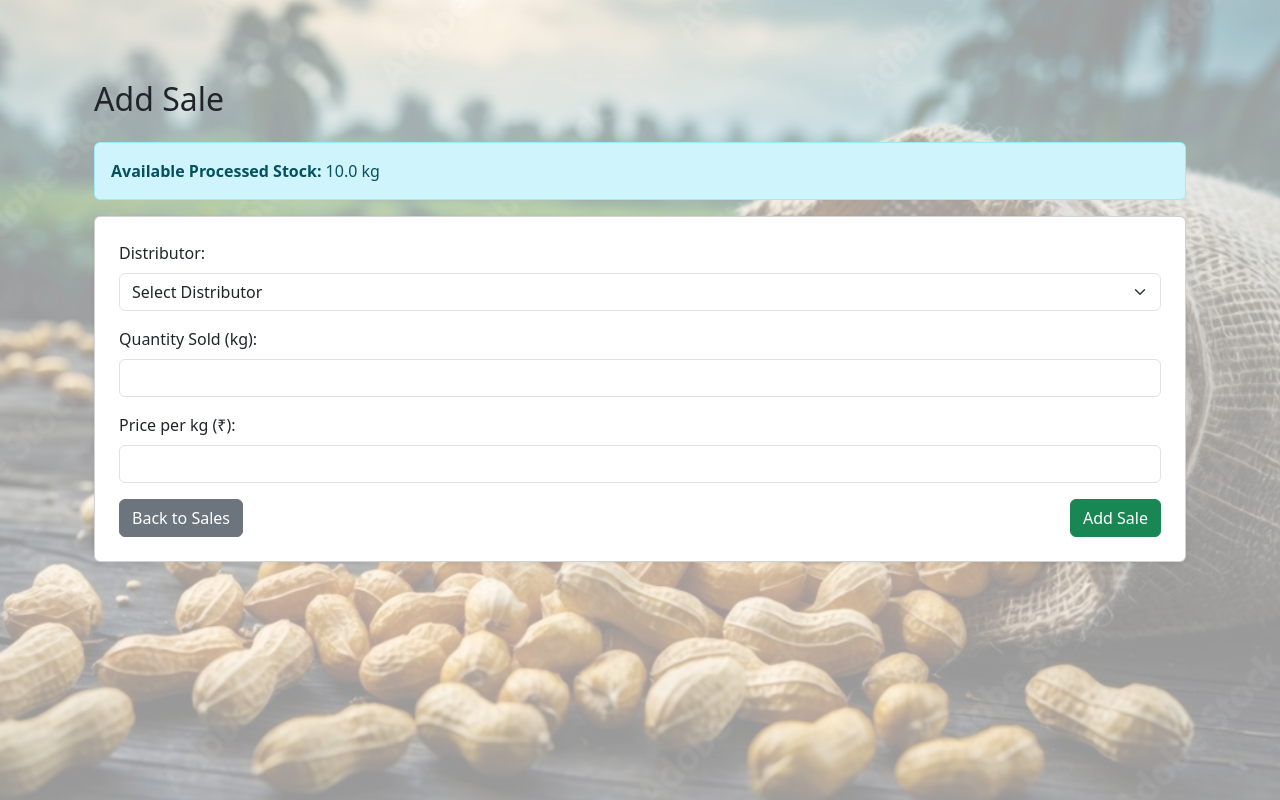
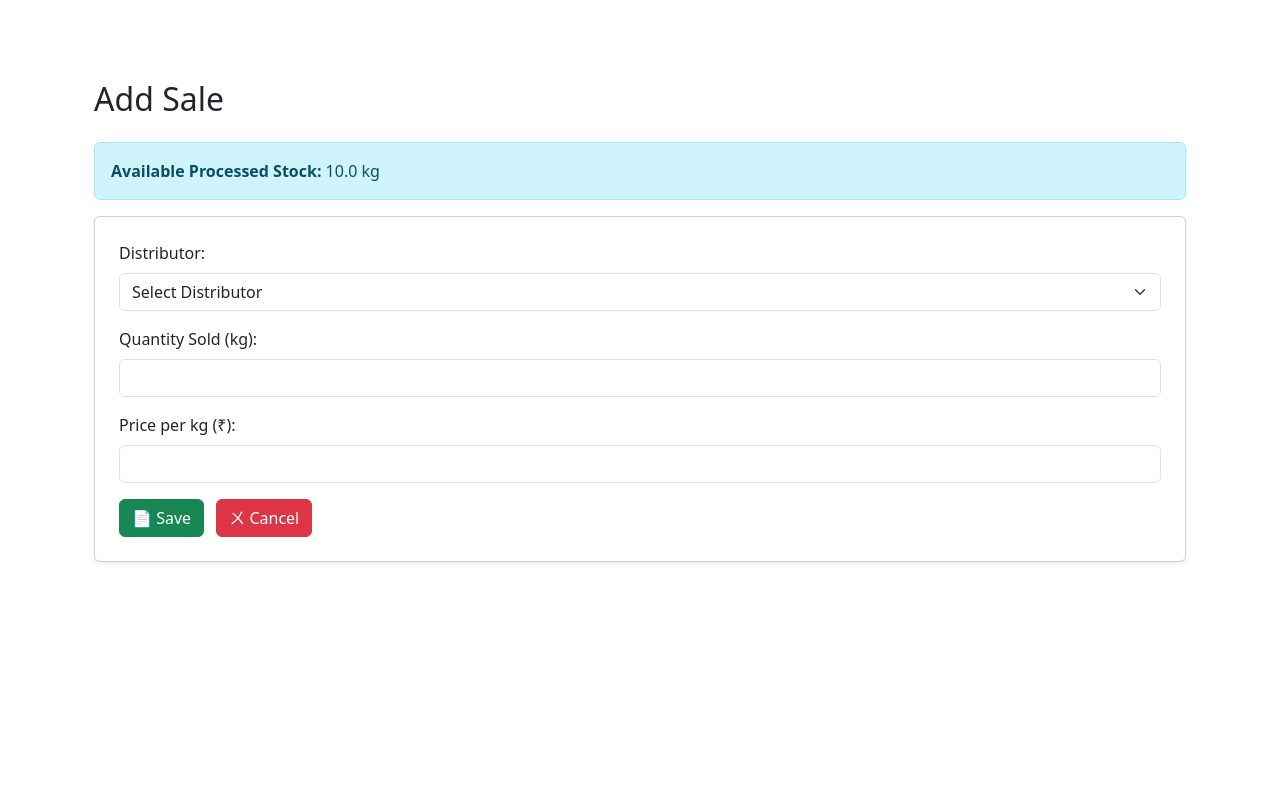
Before and after one commit to sathvik07/groundnut_mill, a Flask app: page /sale/add in a window 1280 px wide. Shown: the part 56-856 px from the top of the page. Run offline with Flask 3, Linux system fonts and the light colour scheme; a user stored in the database is signed in; tables that the repository leaves empty hold one stand-in row (values such as "Sample post").

Commit message:
minor changes on Raw stock and debts

```diff
--- a/app/routes/supplier_routes.py
+++ b/app/routes/supplier_routes.py
@@ -39,7 +39,7 @@ def add_supplier():
             if not all([name, contact, type_]):
                 flash("All fields are required", "error")
                 current_app.logger.warning("Supplier form submission failed: Missing fields.")
-                return render_template("raw_stock/add.html", next=next_url)
+                return render_template("suppliers/add.html", next=next_url)
 
             supplier = Supplier(name=name, contact=contact, type=type_)
             db.session.add(supplier)
--- a/app/templates/base.html
+++ b/app/templates/base.html
@@ -13,8 +13,7 @@
     <style>
         .background-section {
             position: relative;
-            background: url("{{ url_for('static', filename='images/GroundNutImage.jpeg') }}") no-repeat center center;
-            background-size: cover;
+
             padding: 2rem;
             min-height: 100vh;
         }
@@ -58,7 +57,7 @@
                         <a class="nav-link text-danger" href="#" data-bs-toggle="modal" data-bs-target="#logoutModal">Logout</a>
                     </li>
                 {% else %}
-                    <li class="nav-item"><a class="nav-link" href="{{ url_for('auth.login') }}">🔐Login</a></li>
+<!--                    <li class="nav-item"><a class="nav-link" href="{{ url_for('auth.login') }}">🔐Login</a></li>-->
                     <li class="nav-item"><a class="nav-link" href="{{ url_for('auth.register') }}">📝Register</a></li>
                 {% endif %}
             </ul>
--- a/app/templates/debt/add.html
+++ b/app/templates/debt/add.html
@@ -30,6 +30,8 @@
         <input type="text" name="notes" class="form-control">
     </div>
 
-    <button class="btn btn-success">Submit</button>
+
+     <button type="submit" class="btn btn-success">📄 Save</button>
+     <a href="{{url_for('debt.list_debts')}}" class="btn btn-danger ms-2">ㄨ Cancel</a>
 </form>
 {% endblock %}
--- a/app/templates/raw_stock/add.html
+++ b/app/templates/raw_stock/add.html
@@ -28,8 +28,8 @@
         <input type="number" name="gram" step="0.1" class="form-control" required>
     </div>
 
-    <button type="submit" class="btn btn-primary">Add Stock</button>
-    <a href="{{ url_for('raw_stock.list_raw_stock') }}" class="btn btn-secondary ms-2">Back to List</a>
+    <button type="submit" class="btn btn-success">📄 Save</button>
+            <a href="{{url_for('raw_stock.list_raw_stock') }}" class="btn btn-danger ms-2">ㄨ Cancel</a>
 </form>
 {% endblock %}
 
--- a/app/templates/raw_stock/list.html
+++ b/app/templates/raw_stock/list.html
@@ -5,7 +5,7 @@
 {% block content %}
 <h2>📋 Raw Stock List</h2>
 
-<a href="{{ url_for('raw_stock.add_raw_stock') }}" class="btn btn-success mb-3">+ Add New</a>
+<a href="{{ url_for('raw_stock.add_raw_stock') }}" class="btn btn-primary mb-3">+ Add New Stock</a>
 
 <table class="table table-bordered">
     <thead>
--- a/app/templates/sales/add.html
+++ b/app/templates/sales/add.html
@@ -32,9 +32,10 @@
             <input type="number" step="0.01" min="0" id="price_per_kg" name="price_per_kg" class="form-control" required>
         </div>
 
-        <div class="d-flex justify-content-between">
-            <a href="{{ url_for('sale.list_sales') }}" class="btn btn-secondary">Back to Sales</a>
-            <button type="submit" class="btn btn-success">Add Sale</button>
+        <div >
+
+             <button type="submit" class="btn btn-success">📄 Save</button>
+            <a href="{{ url_for('sale.list_sales') }}" class="btn btn-danger ms-2">ㄨ Cancel</a>
         </div>
     </form>
 </div>
```
Also changed, not shown: app/templates/suppliers/add.html (+5 -2 lines), 1 other file.
